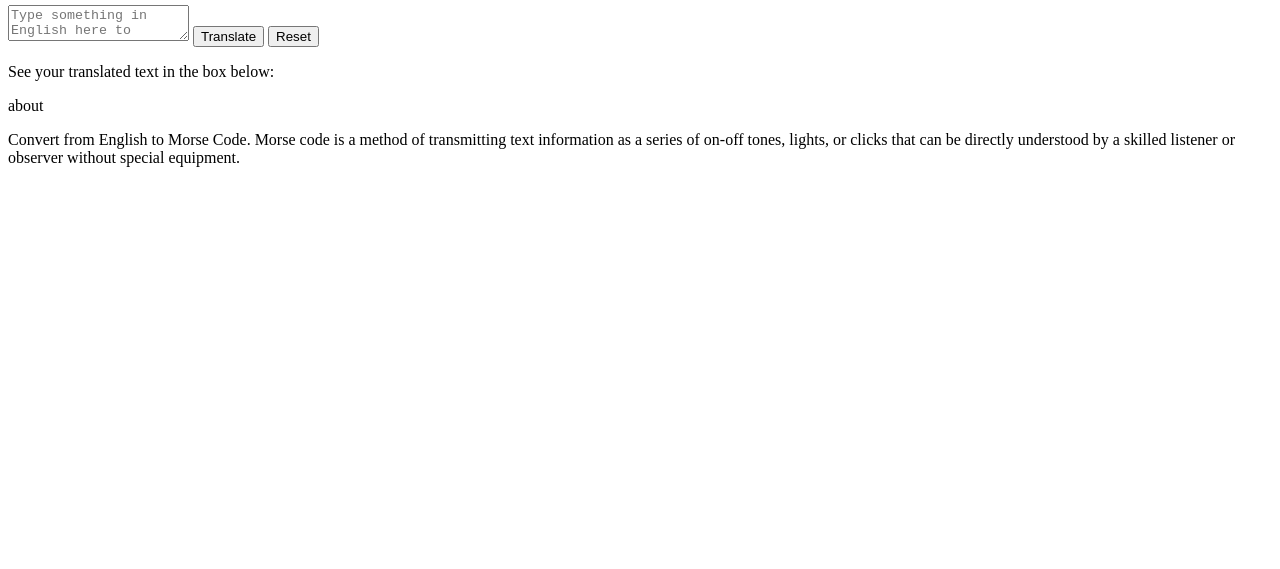
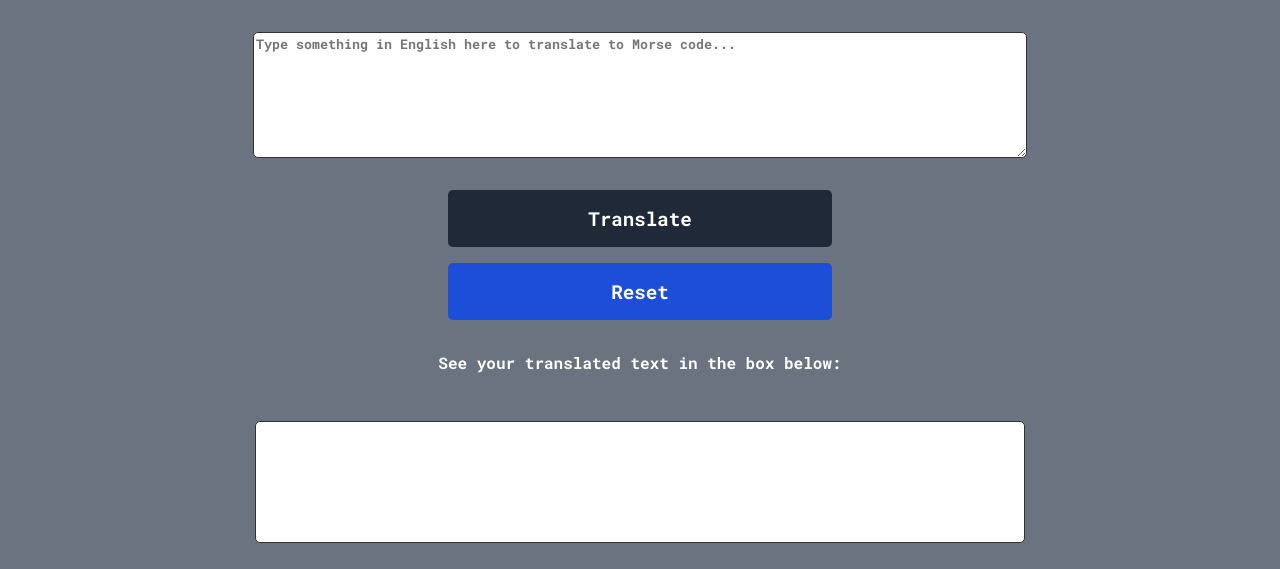
Before and after one commit to ianuragsharma/morse-translator, a plain HTML site: page index.html in a window 1280 px wide. Shown: the part 75-644 px from the top of the page. Drawn offline with Linux system fonts and the light colour scheme.

Commit message:
added:basic HTML and CSS

```diff
--- a/index.html
+++ b/index.html
@@ -4,6 +4,7 @@
     <meta charset="UTF-8" />
     <meta http-equiv="X-UA-Compatible" content="IE=edge" />
     <meta name="viewport" content="width=device-width, initial-scale=1.0" />
+    <link rel="stylesheet" href="styles.css" />
     <title>Morse Translator</title>
   </head>
   <body>
@@ -16,7 +17,7 @@
       ></textarea>
       <button id="btn-translate">Translate</button>
       <button id="btn-reset">Reset</button>
-      <p>See your translated text in the box below:</p>
+      <p class="mid-para">See your translated text in the box below:</p>
       <div class="translated-text"></div>
     </div>
     <footer>
--- /dev/null
+++ b/styles.css
@@ -0,0 +1,91 @@
+@import url('https://fonts.googleapis.com/css2?family=Roboto+Mono:wght@700&display=swap');
+:root {
+  --primary-color: #1F2937;
+  --seconday-color: #1D4ED8;
+}
+
+body {
+
+  color: white;
+  background-color: #6B7280;
+  box-sizing: border-box;
+  margin: 0;
+  font-family: 'Roboto Mono', monospace;
+}
+
+.heading {
+  text-align: center;
+  margin: 0;
+  background-color: var(--primary-color);
+  padding: 1rem;
+}
+
+.container {
+  display: flex;
+  flex-direction: column;
+  align-items: center;
+}
+
+.text-translatefrom {
+  color: white;
+  border: 1px solid rgb(54, 49, 49);
+  border-radius: 5px;
+  height: 15vh;
+  min-width: 60vw;
+  margin: 2rem 0rem;
+  font-family: 'Roboto Mono', monospace;
+}
+
+.translated-text {
+  background-color: white;
+  border: 1px solid rgb(54, 49, 49);
+  border-radius: 5px;
+  height: 15vh;
+  min-width: 60vw;
+  margin: 2rem 0rem;
+  font-family: 'Roboto Mono', monospace;
+}
+/* buttons */
+
+#btn-translate {
+  background-color: var(--primary-color);
+  color: white;
+  cursor: pointer;
+  padding: 1rem;
+  width: 30%;
+  font-size: larger;
+  margin-bottom: 1rem;
+  border: 0;
+  border-radius: 5px;
+  font-family: 'Roboto Mono', monospace;
+}
+#btn-reset {
+  background-color: var(--seconday-color);
+  color: white;
+  cursor: pointer;
+  padding: 1rem;
+  width: 30%;
+  font-size: larger;
+  margin-bottom: 1rem;
+  border: 0;
+  border-radius: 5px;
+  font-family: 'Roboto Mono', monospace;
+}
+.mid-para{
+  color: white;
+}
+footer {
+  text-align: center;
+  background-color: var(--primary-color);
+}
+
+#footer-para {
+  max-width: 60vw;
+  margin: auto;
+  padding: 1rem;
+}
+
+#footer-div {
+  font-size: x-large;
+  font-weight: bold;
+}
```
